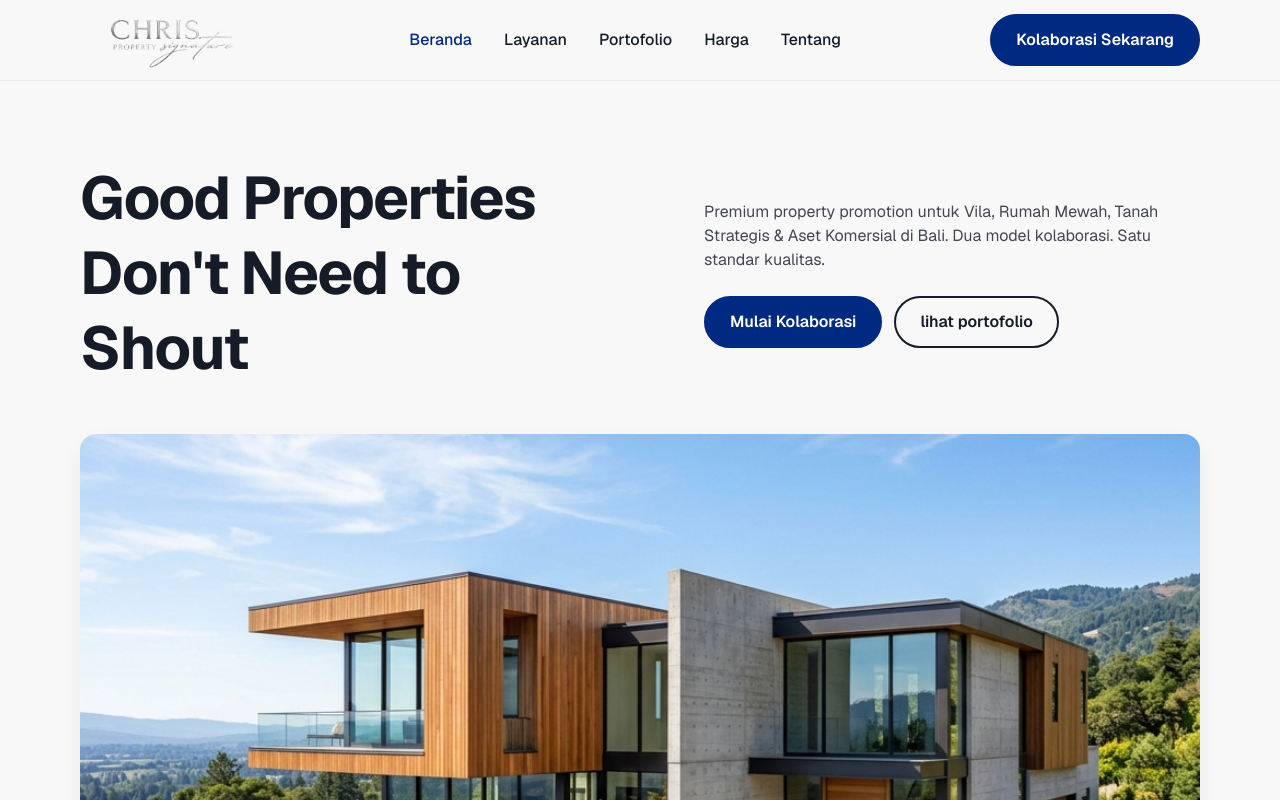
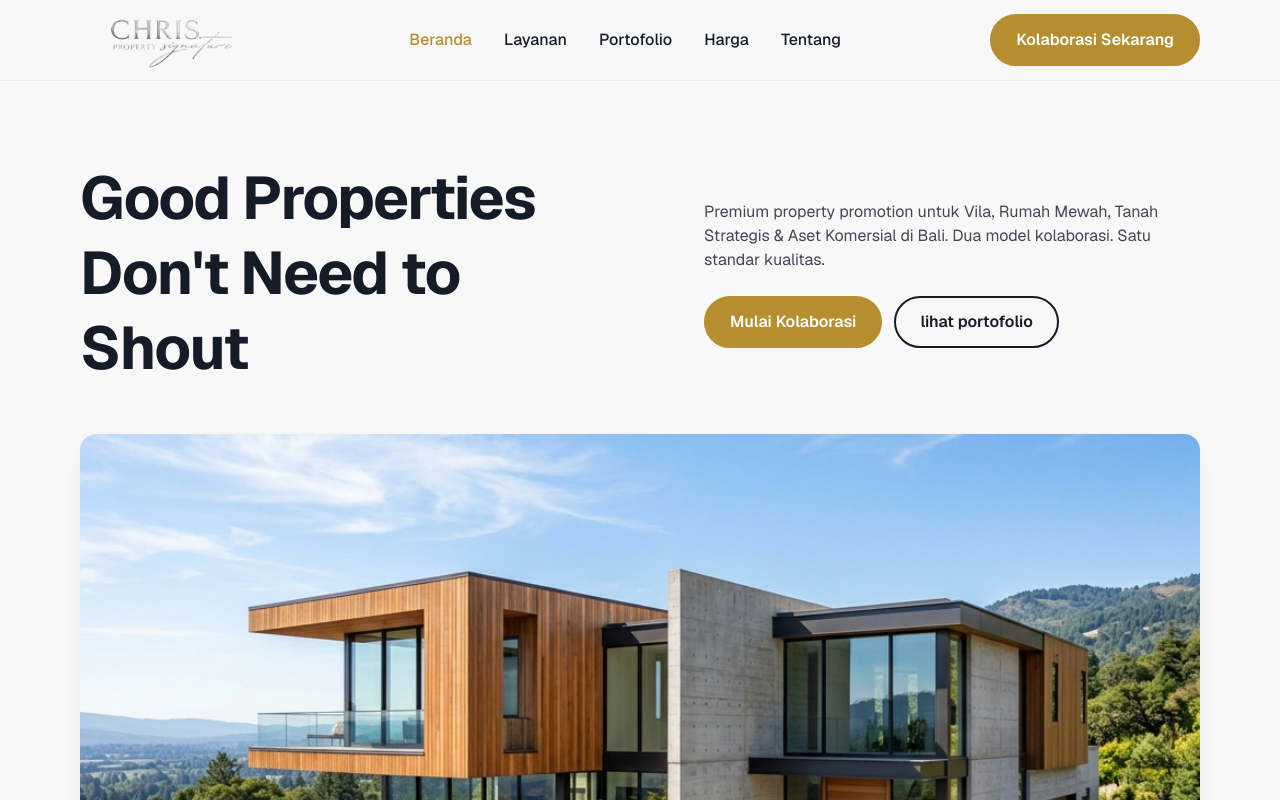
Before and after one commit to AIDILYOWIE/agency_property_website, a Next.js app: page / in a window 1280 px wide. Shown: the top 800 px of the page. Built offline with nearby package versions, Linux system fonts and the light colour scheme.

Commit message:
:white_check_mark: Update color primary

```diff
--- a/app/globals.css
+++ b/app/globals.css
@@ -57,7 +57,7 @@
   --color-outline: #747685;
   --color-outline-variant: #c4c5d6;
 
-  --color-primary: #002a81;
+  --color-primary: #B68E2F;
   --color-on-primary: #ffffff;
   --color-primary-container: #003eb3;
   --color-on-primary-container: #a2b6ff;
```
